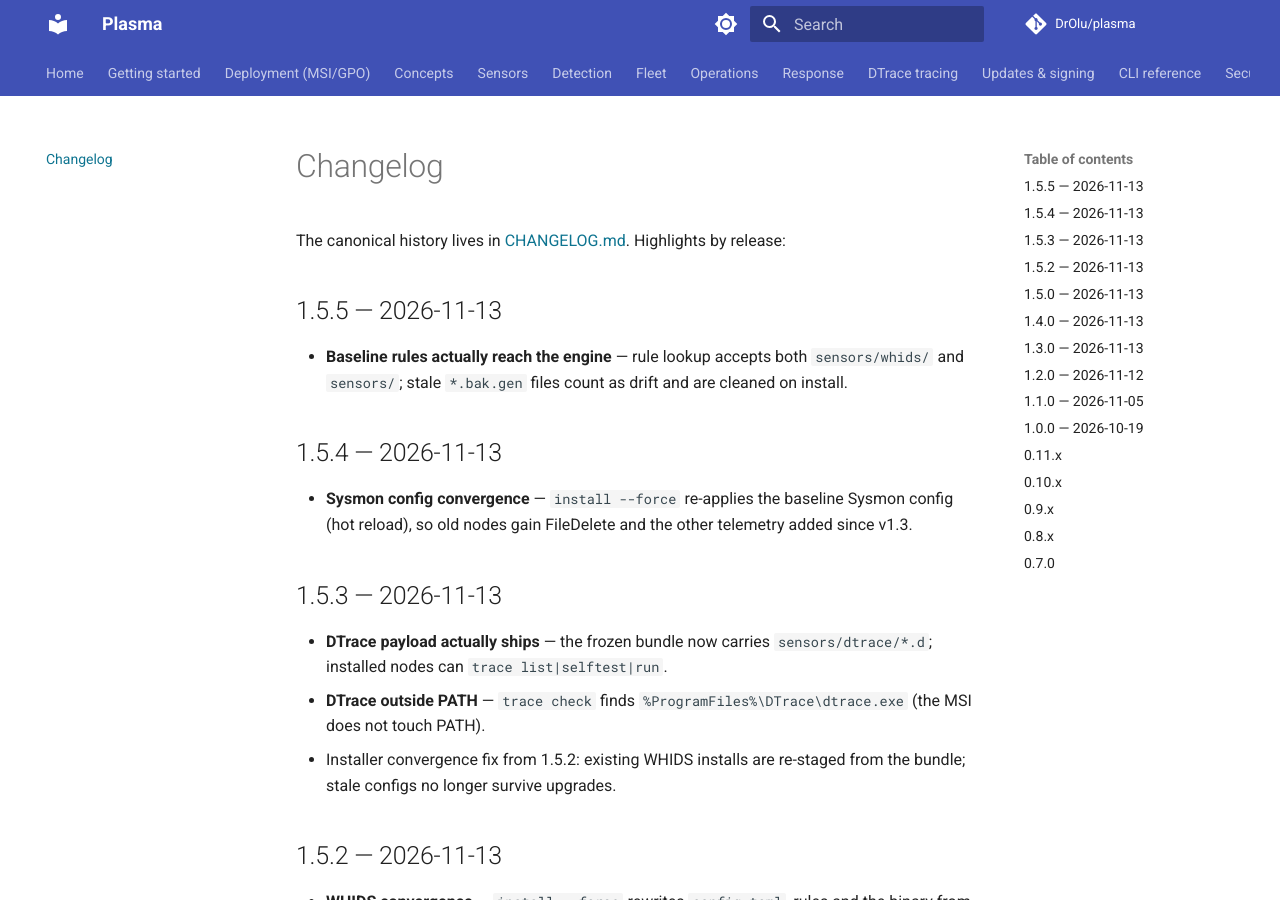
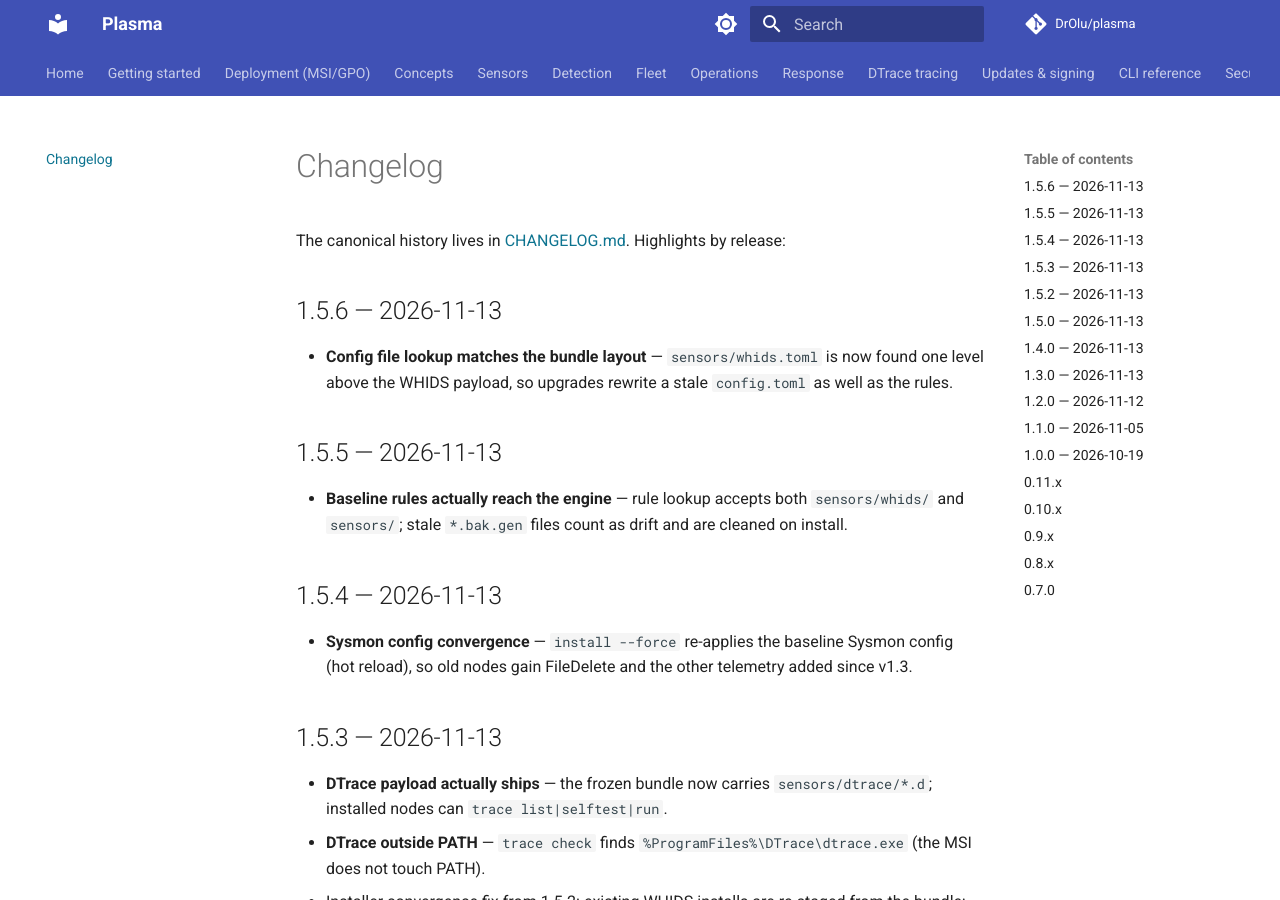
Before and after one commit to DrOlu/plasma, an MkDocs documentation site: the page built from docs/changelog.md, in a window 1280 px wide and 900 px high. Built offline with MkDocs 1.6.1 and Material for MkDocs 9.7.7, drawn with Linux system fonts in a browser that asks for light colours; comment, search, counter and statistics services are not loaded.

Commit message:
fix(whids): find the shared config where the builder stages it
whids.toml lives at sensors/, one level above the WHIDS payload, so the
convergence map never compared or copied config.toml. WS2 kept its
pre-1.4 1512-byte config through the 1.5.5 upgrade while rules reached
16. Accept both layouts and write the bundled file to whids.toml and
config.toml.

```diff
--- a/docs/changelog.md
+++ b/docs/changelog.md
@@ -3,6 +3,12 @@
 The canonical history lives in
 [CHANGELOG.md](https://github.com/DrOlu/plasma/blob/main/CHANGELOG.md).
 Highlights by release:
+
+## 1.5.6 — 2026-11-13
+
+- **Config file lookup matches the bundle layout** — `sensors/whids.toml`
+  is now found one level above the WHIDS payload, so upgrades rewrite a
+  stale `config.toml` as well as the rules.
 
 ## 1.5.5 — 2026-11-13
 
--- a/plasma/__init__.py
+++ b/plasma/__init__.py
@@ -1,5 +1,5 @@
 """Plasma — agent-based EDR bundle with a frozen neuralOS instance."""
 
-__version__ = "1.5.5"
+__version__ = "1.5.6"
 PRODUCT = "Plasma"
 SCHEMA_VERSION = 1
--- a/pyproject.toml
+++ b/pyproject.toml
@@ -4,7 +4,7 @@ build-backend = "setuptools.build_meta"
 
 [project]
 name = "plasma-edr"
-version = "1.5.5"
+version = "1.5.6"
 description = "Plasma — an agent-based EDR bundle: Sentinel detection layer + a frozen neuralOS instance"
 readme = "README.md"
 requires-python = ">=3.9"
```
Also changed, not shown: CHANGELOG.md (+15 -0 lines), 3 other files.
